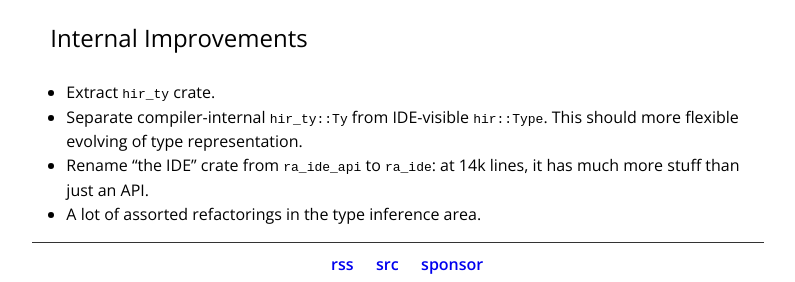
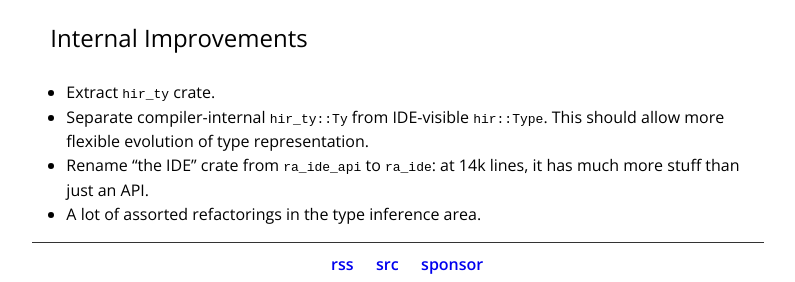
Before and after one commit to rust-analyzer/rust-analyzer.github.io, a Jekyll site: the page built from thisweek/_posts/2019-12-04-changelog-1.md, in a window 1280 px wide. Shown: the part 615-897 px from the top of the page, without its empty margins (242-1037 px from the left). Built offline with Jekyll 4.4.1, drawn with Linux system fonts in a browser that asks for light colours.

Commit message:
Fill in a missing word

```diff
--- a/thisweek/_posts/2019-12-04-changelog-1.md
+++ b/thisweek/_posts/2019-12-04-changelog-1.md
@@ -25,6 +25,6 @@ Commit: [`c6e4cad`](https://github.com/rust-analyzer/rust-analyzer/commit/c6e4ca
 
 * Extract `hir_ty` crate.
 * Separate compiler-internal `hir_ty::Ty` from IDE-visible `hir::Type`.
-  This should more flexible evolving of type representation.
+  This should allow more flexible evolution of type representation.
 * Rename "the IDE" crate from `ra_ide_api` to `ra_ide`: at 14k lines, it has much more stuff than just an API.
 * A lot of assorted refactorings in the type inference area.
```
